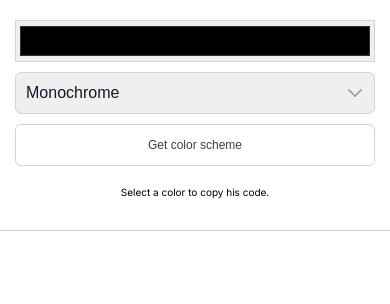
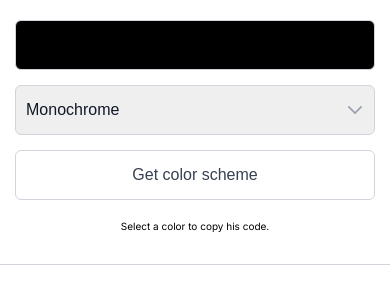
Before and after one commit to Michele20488/color-scheme-generator, a plain HTML site: page index.html in a window 390 px wide. Drawn offline with Linux system fonts and the light colour scheme; no server answers.

Commit message:
Improve mobile styles and add color input styling
Added custom styles for input[type='color'] for better appearance. Enhanced mobile responsiveness by adjusting input, select, and button sizes, increasing font sizes, and improving layout spacing and wrapping.

```diff
--- a/index.css
+++ b/index.css
@@ -122,36 +122,60 @@ select {
     font-size: 10px;
 }
 
+input[type="color"] {
+    -webkit-appearance: none;
+    border: none;
+    padding: 0;
+    background-color: transparent;
+}
+
+input[type="color"]::-webkit-color-swatch-wrapper {
+    padding: 0;
+}
+
+input[type="color"]::-webkit-color-swatch {
+    border: 1px solid #D1D5DB;
+    border-radius: 6px;
+}
+
 @media (max-width: 600px) {
     #filter-section {
         flex-direction: column;
         align-items: stretch;
+        gap: 15px;
     }
 
     input {
         width: 100%;
         margin-right: 0;
+        height: 50px;
     }
 
     select {
         width: 100%;
         margin-right: 0;
+        height: 50px;
+        font-size: 16px;
     }
 
     #filter-button {
         width: 100%;
+        height: 50px;
+        font-size: 16px;
     }
-
 
     #color-results {
         flex-direction: column;
     }
 
     .color-column {
+        width: 100%;
         height: 100px;
+        flex: none;
     }
 
     #color-hexs {
-        font-size: 0.8em;
+        font-size: 0.9em;
+        flex-wrap: wrap;
     }
 }
```
